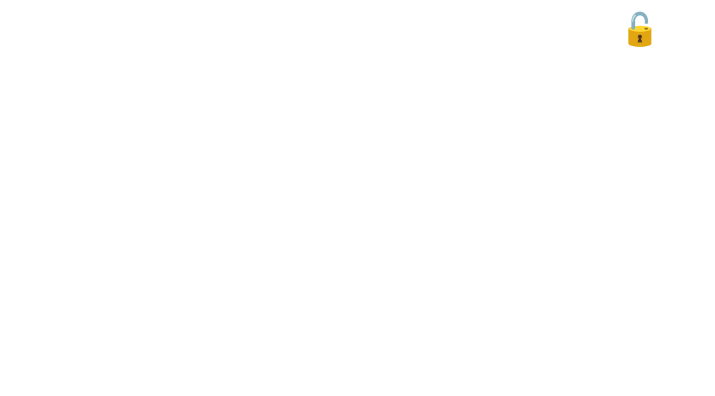
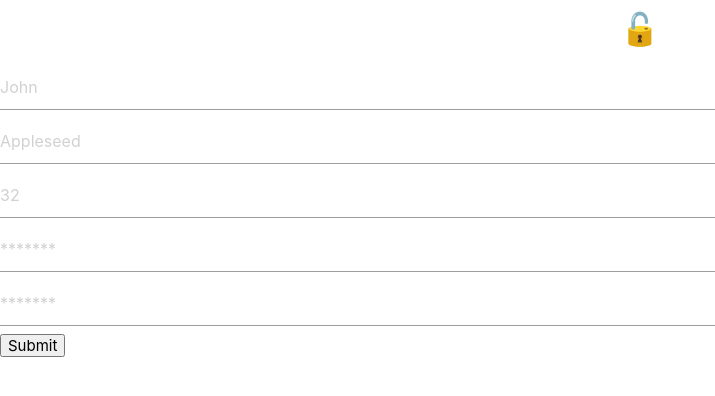
Before and after one commit to nol166/authy, a React (Create React App) app in the folder client/: page /register in a window 1280 px wide. Shown: the top 396 px of the page, without its empty margins (0-715 px from the left). Built offline with nearby package versions, Linux system fonts and the light colour scheme.

Commit message:
add react-hook-form and register page, fix accessability issue on landing page

```diff
--- a/client/package.json
+++ b/client/package.json
@@ -11,6 +11,7 @@
         "jwt-decode": "^2.2.0",
         "react": "^16.13.1",
         "react-dom": "^16.13.1",
+        "react-hook-form": "^5.7.2",
         "react-redux": "^7.2.0",
         "react-router-dom": "^5.2.0",
         "react-scripts": "3.4.1",
--- a/client/src/App.js
+++ b/client/src/App.js
@@ -1,6 +1,7 @@
 import React from 'react'
 import Navbar from './components/layout/Navbar'
 import Landing from './components/layout/Landing'
+import Register from './components/auth/Register'
 import './App.css'
 import { BrowserRouter as Router, Route } from 'react-router-dom'
 
@@ -10,6 +11,8 @@ function App() {
             <div className="App">
                 <Navbar />
                 <Route exact path="/" component={Landing} />
+                <Route path="/register" component={Register} />
+                {/* <Route path="/login" component={Login} /> */}
             </div>
         </Router>
     )
--- /dev/null
+++ b/client/src/components/auth/Register.js
@@ -0,0 +1,114 @@
+import React from 'react'
+import { useForm } from 'react-hook-form'
+
+function Register() {
+    const { register, handleSubmit, errors } = useForm() // initialise the hook
+    const onSubmit = (data) => {
+        console.log(data)
+    }
+
+    return (
+        <form onSubmit={handleSubmit(onSubmit)}>
+            <input name="firstname" ref={register} placeholder="John" />{' '}
+            {/* register an input */}
+            <input
+                name="lastname"
+                ref={register({ required: true })}
+                placeholder="Appleseed"
+            />
+            {errors.lastname && 'Last name is required.'}
+            <input
+                name="age"
+                ref={register({ pattern: /\d+/ })}
+                placeholder="32"
+            />
+            {errors.age && 'Please enter number for age.'}
+            <input name="password" ref={register} placeholder="*******" />
+            {errors.age && 'Please enter number for age.'}
+            <input name="password2" ref={register} placeholder="*******" />
+            {errors.age && 'Please enter number for age.'}
+            <input type="submit" />
+        </form>
+
+        // <div id="register-page" className="row" style={{ width: '30%' }}>
+        //     <div className="col s12 z-depth-6 card-panel">
+        //         <form
+        //             className="register-form"
+        //             style={{ width: '90%', paddingTop: '10px' }}
+        //             onSubmit={handleSubmit(onSubmit)}
+        //         >
+        //             <div className="row margin">
+        //                 <div className="input-field col s12">
+        //                     <i className="mdi-social-person-outline prefix"></i>
+        //                     <input
+        //                         name="user_name"
+        //                         type="text"
+        //                         className="validate"
+        //                     />
+        //                     <label htmlFor="user_name" className="center-align">
+        //                         Username
+        //                     </label>
+        //                 </div>
+        //             </div>
+        //             <div className="row margin">
+        //                 <div className="input-field col s12">
+        //                     <i className="mdi-communication-email prefix"></i>
+        //                     <input
+        //                         id="user_email"
+        //                         type="email"
+        //                         className="validate"
+        //                     />
+        //                     <label
+        //                         htmlFor="user_email"
+        //                         className="center-align"
+        //                     >
+        //                         Email
+        //                     </label>
+        //                 </div>
+        //             </div>
+        //             <div className="row margin">
+        //                 <div className="input-field col s12">
+        //                     <i className="mdi-action-lock-outline prefix"></i>
+        //                     <input
+        //                         id="user_passw"
+        //                         type="password"
+        //                         className="validate"
+        //                     />
+        //                     <label htmlFor="user_passw">Password</label>
+        //                 </div>
+        //             </div>
+        //             <div className="row margin">
+        //                 <div className="input-field col s12">
+        //                     <i className="mdi-action-lock-outline prefix"></i>
+        //                     <input id="confirm_pass" type="password" />
+        //                     <label htmlFor="confirm_pass">
+        //                         Re-type password
+        //                     </label>
+        //                 </div>
+        //             </div>
+        //             <div className="row">
+        //                 <div
+        //                     className="input-field col s12"
+        //                     style={{ margin: '10px' }}
+        //                 >
+        //                     <a
+        //                         href="register.html"
+        //                         className="btn waves-effect waves-light col s12"
+        //                     >
+        //                         Register Now
+        //                     </a>
+        //                 </div>
+        //                 <div className="input-field col s12">
+        //                     <p className="margin center medium-small sign-up">
+        //                         Already have an account?{' '}
+        //                         <Link to="/login">Login</Link>
+        //                     </p>
+        //                 </div>
+        //             </div>
+        //         </form>
+        //     </div>
+        // </div>
+    )
+}
+
+export default Register
--- a/client/src/components/layout/Navbar.js
+++ b/client/src/components/layout/Navbar.js
@@ -14,7 +14,12 @@ export class Navbar extends Component {
                             }}
                             className="col s5 brand-logo center black-text"
                         >
-                            🔓
+                            <span
+                                description="aria-label aria-labelledby"
+                                role="img"
+                            >
+                                🔓
+                            </span>
                         </Link>
                     </div>
                 </nav>
```
Also changed, not shown: client/src/components/auth/Login.js (added), 1 other file (tests, documents, lock files or other folders).
